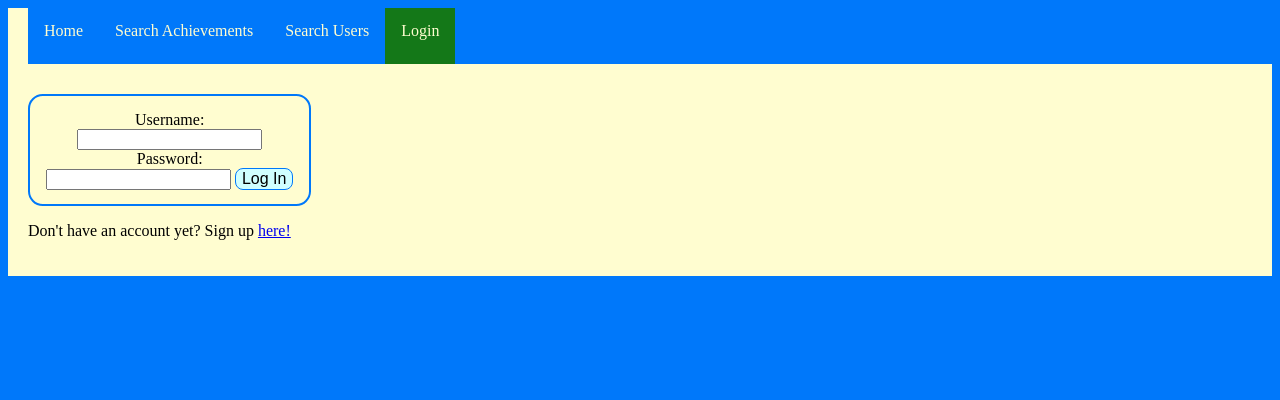
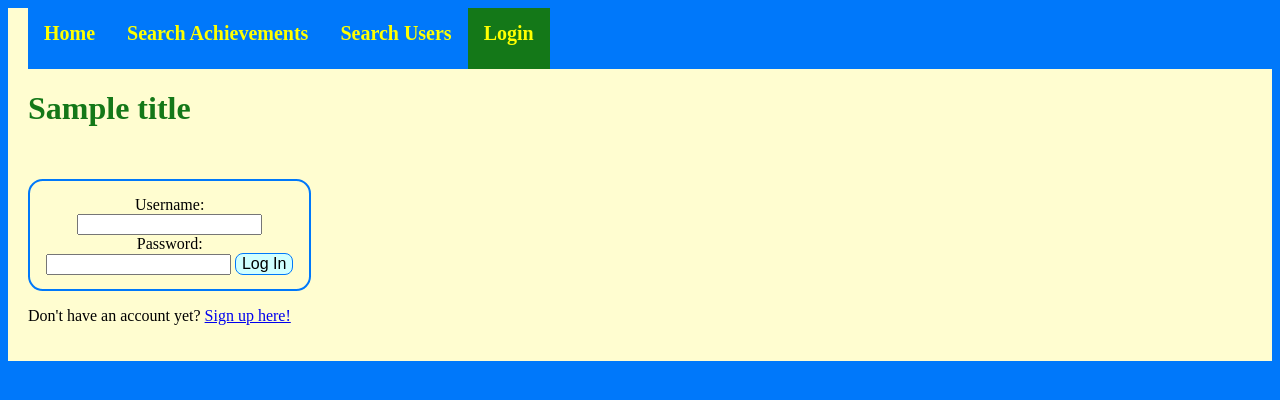
Before and after one commit to eczeps/fueling-change, a Flask app: template draft/templates/login_page.html in a window 1280 px wide. Shown: the top 400 px of the page. Run offline with Flask 2, Linux system fonts and the light colour scheme; the template is opened without the code that fills it: most values are stand-ins (such as "Sample title", 1, 10 or a date in 2020).

Commit message:
wave accessibility

```diff
--- a/draft/app.py
+++ b/draft/app.py
@@ -10,13 +10,12 @@ import databaseAccess
 
 #TODO: (ELLIE) Figure out team database
 #TODO: (ELLIE) figure out salts
-#TODO: (ESTREL  LA) finish go & completed buttons
-#TODO: (ALISSA) implement user search
+#TODO: (ESTRELLA) finish go & completed buttons
+#TODO: (ESTRELLA) fix individual achievement page so the table is always present
 #TODO: (ESTRELLA) make templates more inheritey
 #TODO: (ESTRELLA) create google doc for alpha version
 #TODO: run all the code through WAVE (whoever pushes last)
 #TODO: (ESTRELLA) make sure we always use url_for (even in templates)
-#TODO: (ALISSA) comment all the code & do all documentation
 #TODO: (ELLIE) make a powerpoint/outline for the presentation
 #TODO: (ESTRELLA) submit a request for a team shell account, and email him when you do it
 
@@ -336,7 +335,8 @@ def login():
         #user isn't logged in; they're trying to log in
         return render_template('login_page.html',
                                 isLoggedIn=False,
-                                userURL="")
+                                userURL="",
+                                title="Login")
 
 
 @app.route('/setUID/', methods=["POST"])
--- a/draft/static/achievements.js
+++ b/draft/static/achievements.js
@@ -28,6 +28,7 @@ function append_achiever(AID, first, last, username, count){ //should take in a
     $("#achievers").append(rowitem);
 }
 
+// TODO: make the hyperlink appear
 function append_achiever2(resp){ //should take in a response
     var rowitem = '<tr data-id = "' + resp.AID + '"> <td class ="first">' + resp.first +
     '</td> <td class ="last">' + resp.last + '</td> <td class ="username">' +
--- a/draft/static/style.css
+++ b/draft/static/style.css
@@ -27,7 +27,7 @@ H2 {
 }
 
 #messages {
-    color: red;
+    color: purple;
     font-size: large;
 	font-style: italic;
 }
@@ -95,10 +95,12 @@ li {
 
 li a {
     display: block;
-    color: var(--cream);
+    color: yellow;
     text-align: center;
     padding: 14px 16px;
     text-decoration: none;
+    font-weight: bold;
+    font-size: 20px;
     border-bottom: 10px solid var(--blue);
 }
 
--- a/draft/templates/achievementSearch.html
+++ b/draft/templates/achievementSearch.html
@@ -19,7 +19,7 @@
 
 {% block search %}
 <form id="searchTop" method=POST action="/achievements/">
-    <input id="searchtermTop" placeholder="Search" name="searchterm">
+    <label>Search: <input id="searchtermTop" placeholder="Search" name="searchterm"></label>
     <button id="searchbutton" type="submit" name="submit" value="Search">Search</button>
 </form>
 {% endblock %}
--- a/draft/templates/login_page.html
+++ b/draft/templates/login_page.html
@@ -4,12 +4,15 @@
 
 {% block body %}
 
+<h1>{{title}}</h1>
+
 <form action="{{url_for('setUID')}}" method="POST">
-    Username: <input type="text" name="username" label="username">
-    Password: <input type="password" name="password" label="username">
+
+    <label>Username:<input type="text" name="username"></label>
+    <label>Password: <input type="password" name="password"></label>
     <input type="submit" value="Log In">
 </form>
 
-<p>Don't have an account yet? Sign up <a href="{{url_for('signup')}}">here!</a></p>
+<p>Don't have an account yet? <a href="{{url_for('signup')}}">Sign up here!</a></p>
 
 {% endblock %}
--- a/draft/templates/profile.html
+++ b/draft/templates/profile.html
@@ -46,7 +46,48 @@
     <!-- !!!!!!!!!!!!!!!!!!!!!!!!!!!!!!!!!!!!!!!!!!!!!!!! -->
     <!-- (2) Another account OR their account and not logged in -->
     {% else %}
-    <h1>Please use the <i>Search Users</i> tab to view other profiles.</h1>
-    <p>Is this your profile? Please log in.</p>
+    <h1>Viewing {{title}}'s Achievements</h1>
+        <!-- user statistics, percentiles, and footprint -->
+        <!-- footprint here -->
+        <p>Emissions: {{emissions}} kilograms of carbon dioxide per year</p>
+
+        <!-- use a class="exlong" for whatever the largest element is -->
+        <!-- completed achievements -->
+        <div class="centerme">
+        <h2><u>Completed Achievements</u></h2>
+        <table class="exlong" id="completedAchieves">
+            <tr>
+                <th>Title</th>
+                <th>Description</th>
+                <th>Count</th>
+            </tr>
+
+            {% for achievement in compAchis %}
+            {% set aID = achievement['AID'] %}
+            <tr data-tt="{{aID}}">
+                <td class="title">{{achievement['title']}}</td>
+                <td class="description">{{achievement['description']}}</td>
+                <td class="count">{{achievement['count']}}</td>
+            </tr>
+            {% endfor %}
+        </table>
+
+        <!-- starred achievements -->
+        <h2><u>Starred Achievements</u></h2>
+        <table id="starredAchieves">
+            <tr>
+                <th>Title</th>
+                <th>Description</th>
+            </tr>
+
+            {% for achievement in starAchis %}
+            {% set aID = achievement['AID'] %}
+            <tr data-tt="{{aID}}">
+                <td class="title">{{achievement['title']}}</td>
+                <td class="description">{{achievement['description']}}</td>
+            </tr>
+            {% endfor %}
+        </table>
+        </div> <!-- end of centerme div -->
     {% endif %}
 {% endblock %}
--- a/draft/templates/userSearch.html
+++ b/draft/templates/userSearch.html
@@ -19,7 +19,7 @@
 
 {% block search %}
 <form id="uSearch" method=POST action="/users/">
-    <input id="searchterm" placeholder="Search" name="searchterm">
+    <label>Search: <input id="searchterm" placeholder="Search" name="searchterm"></label>
     <button id="reportbtn" class="report-button" type="submit" name="submit" value="userSearch">Search Users</button>
 </form>
 {% endblock %}
```
Also changed, not shown: draft/templates/signup.html (+5 -5 lines), draft/templates/useraction.html (+9 -9 lines).
